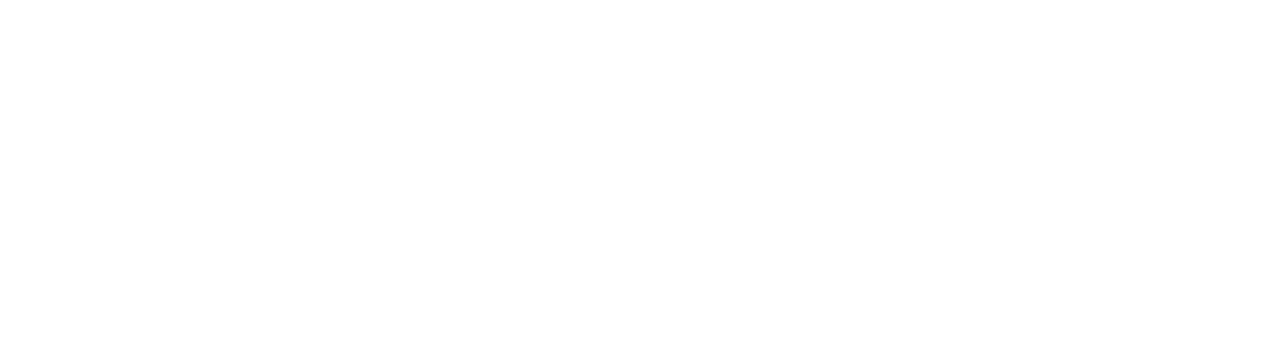
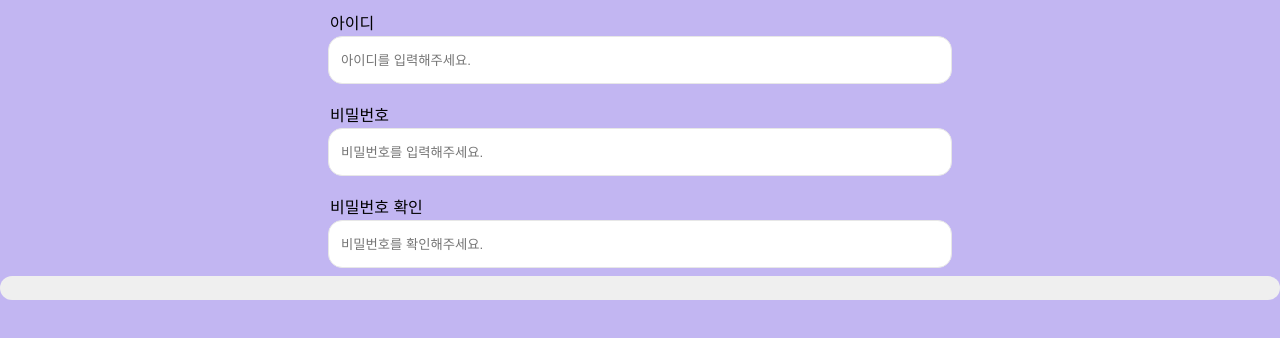
Before and after one commit to LWC-DevStudy/ProjectBoard-Client, a React (Create React App) app in the folder lwc-board/: page /signup in a window 1280 px wide. Shown: the top 338 px of the page. Built offline with nearby package versions, Linux system fonts and the light colour scheme.

Commit message:
💄 element 수정

```diff
--- a/lwc-board/src/elements/Button.js
+++ b/lwc-board/src/elements/Button.js
@@ -1,14 +1,8 @@
 import styled from 'styled-components';
 
-const Button = ({ disabled, type, _onClick, children, ...props }, ref) => {
+const Button = ({ disabled, type, _onClick, children, ...props }) => {
   return (
-    <ButtonStyle
-      type={type}
-      ref={ref}
-      onClick={_onClick}
-      disabled={disabled}
-      {...props}
-    >
+    <ButtonStyle type={type} onClick={_onClick} disabled={disabled} {...props}>
       {children}
     </ButtonStyle>
   );
--- /dev/null
+++ b/lwc-board/src/elements/index.js
@@ -0,0 +1,6 @@
+import Button from './Button';
+import Grid from './Grid';
+import Input from './Input';
+import Text from './Text';
+
+export { Button, Grid, Input, Text };
--- a/lwc-board/src/pages/SignUp.js
+++ b/lwc-board/src/pages/SignUp.js
@@ -1,7 +1,34 @@
 import React from 'react';
 
+// elements
+import { Grid, Text, Input, Button } from '../elements/index';
+
 function SignUp() {
-  return <div></div>;
+  return (
+    <Grid display="flex" column bgColor="#C2B6F2" height="100vh">
+      <Grid width="50%" margin="0 auto" padding="8px">
+        <Text margin="0" padding="2px">
+          아이디
+        </Text>
+        <Input placeholder="아이디를 입력해주세요." />
+      </Grid>
+
+      <Grid width="50%" margin="0 auto" padding="8px">
+        <Text margin="0" padding="2px">
+          비밀번호
+        </Text>
+        <Input placeholder="비밀번호를 입력해주세요." />
+      </Grid>
+
+      <Grid width="50%" margin="0 auto" padding="8px">
+        <Text margin="0" padding="2px">
+          비밀번호 확인
+        </Text>
+        <Input placeholder="비밀번호를 확인해주세요." />
+      </Grid>
+      <Button></Button>
+    </Grid>
+  );
 }
 
 export default SignUp;
```
